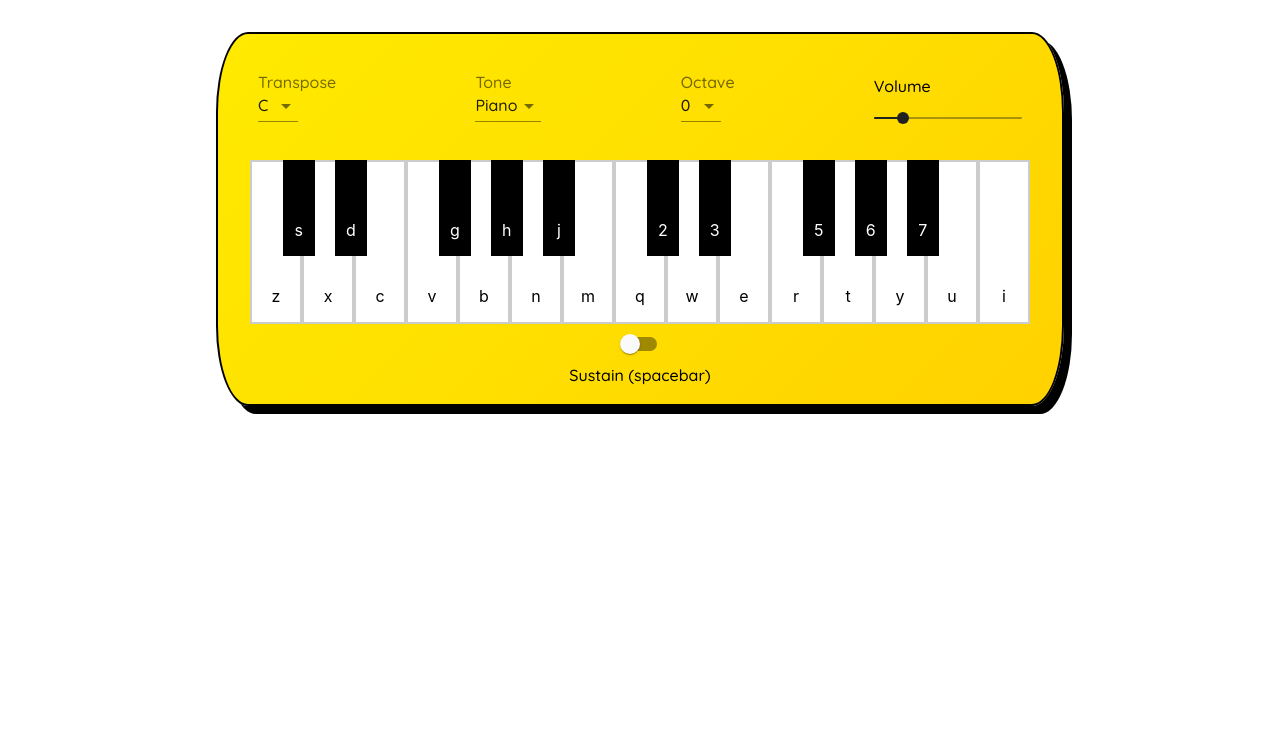
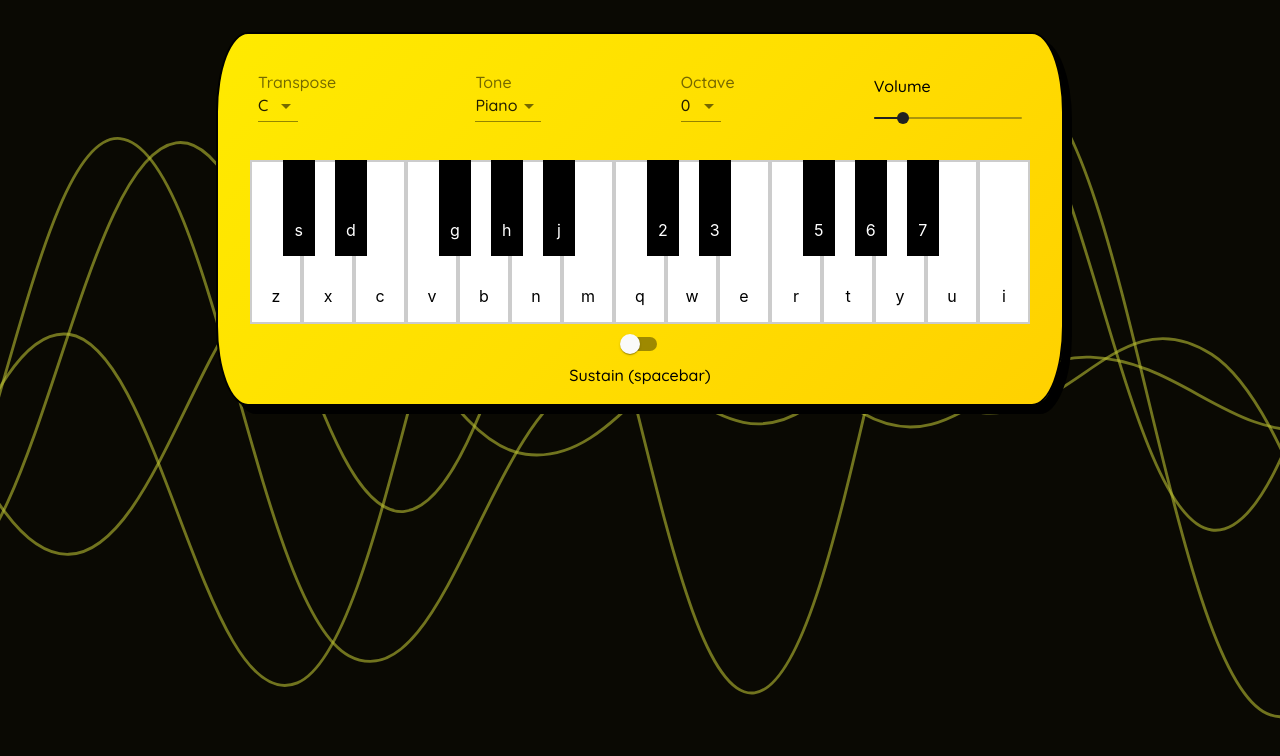
Before and after one commit to zhanlun/piano, a React (Create React App) app: page / in a window 1280 px wide. Shown: the top 756 px of the page. Built offline with nearby package versions, Linux system fonts and the light colour scheme.

Commit message:
Add background image

```diff
--- a/src/index.css
+++ b/src/index.css
@@ -3,6 +3,16 @@
   margin: 0;
   padding: 0;
   font-size: 16px;
+}
+
+html {
+  background-image: url(./background.svg);
+  /* Snippet from https://www.webfx.com/blog/web-design/responsive-background-image */
+  background-position: center center;
+  background-repeat: no-repeat;
+  background-attachment: fixed;
+  background-size: cover;
+  background-color: #0A0903;
 }
 
 body {
@@ -17,8 +27,8 @@
   margin: 2em auto;
   padding: 1em;
   border: 2px solid black;
-  background: rgb(255,209,0);
-  background: linear-gradient(315deg, rgba(255,209,0,1) 0%, rgba(255,223,0,1) 50%, rgba(255,234,0,1) 100%);
+  background: rgb(255, 209, 0);
+  background: linear-gradient(315deg, rgba(255, 209, 0, 1) 0%, rgba(255, 223, 0, 1) 50%, rgba(255, 234, 0, 1) 100%);
   border-radius: 2em / 5em;
   box-shadow: 0.5rem 0.5rem black;
 }
```
Also changed, not shown: src/background.svg (added).
